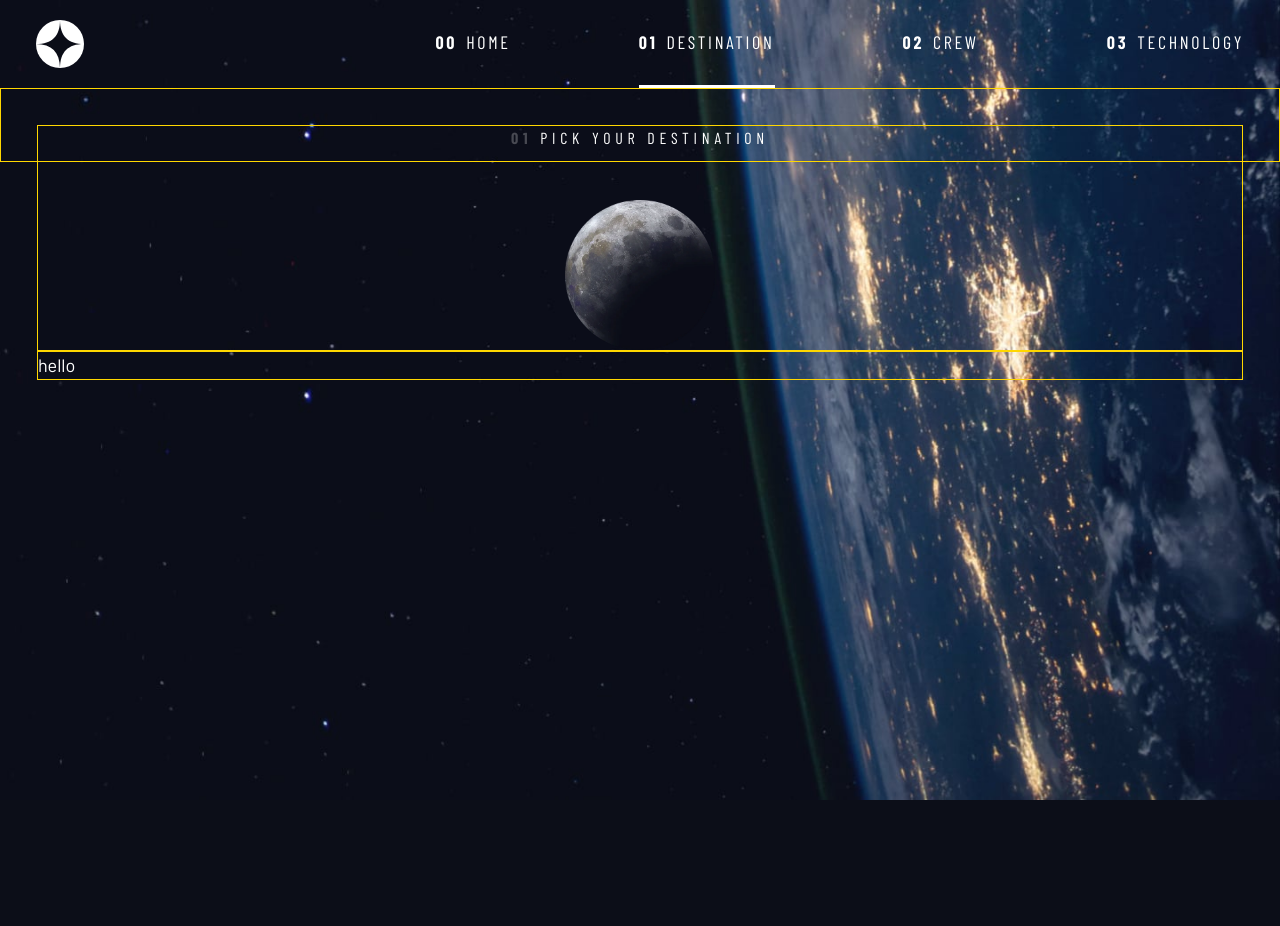
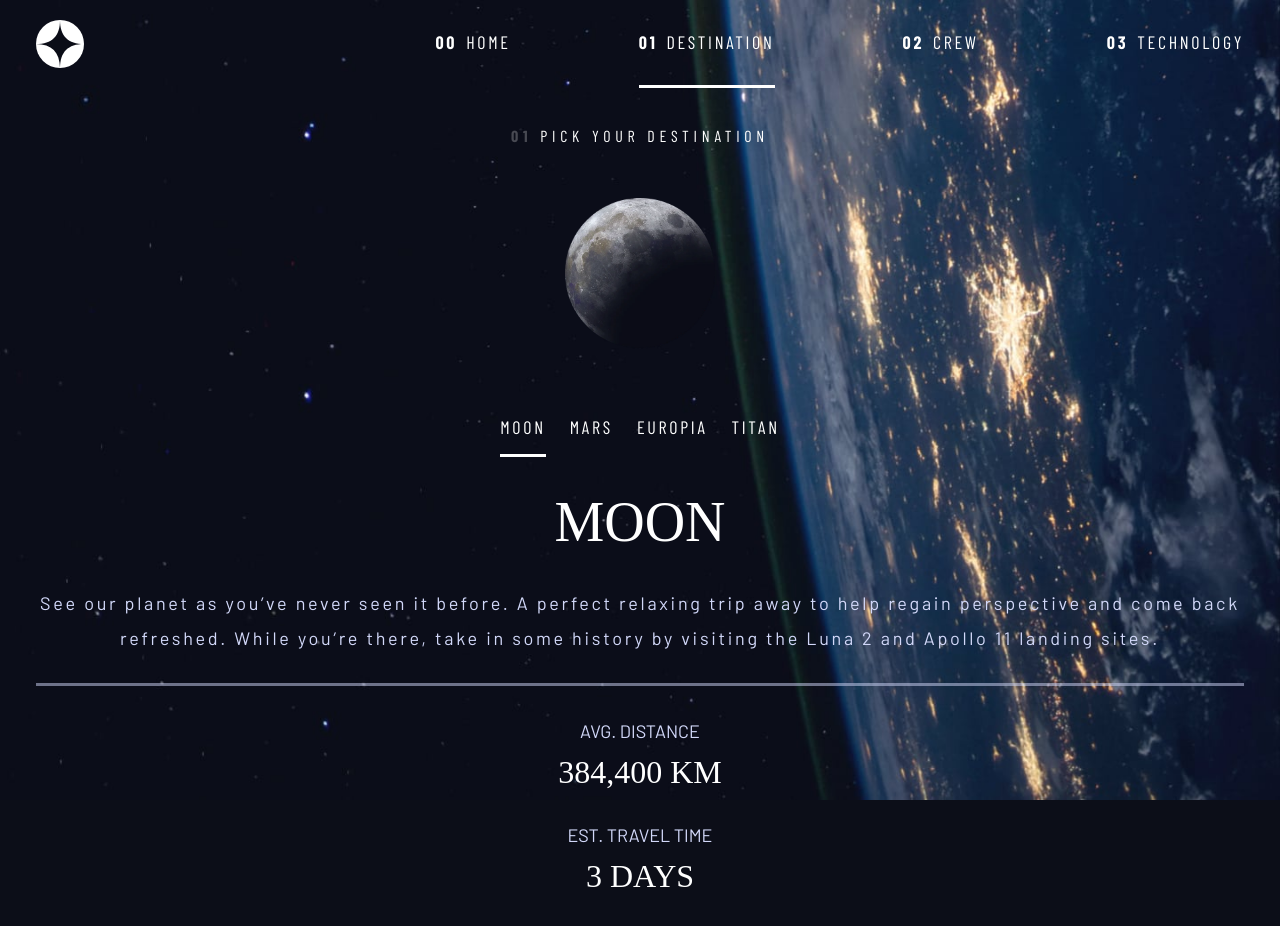
Before and after one commit to sanjeevshah1/Space-Travel, a React (Vite) app: page /destination in a window 1280 px wide. Shown: the top 926 px of the page. Before the commit the page ends 800 px from the top, so only its background shows below. Built offline with nearby package versions, Linux system fonts and the light colour scheme; a web font is replaced by a local one.

Commit message:
destinations page

```diff
--- a/src/App.css
+++ b/src/App.css
@@ -375,12 +375,12 @@ select {
 }
 
 .destination{
-  border: 1px solid gold;
+
   height: 0.65vh;
   padding: 2em;
 }
 .pick-div{
-  border: 1px solid gold;
+
 }
 .pick-div p{
   font-size: 1rem;
@@ -391,15 +391,44 @@ select {
   aspect-ratio: 1;
   margin-inline: auto;
   margin-top: 50px;
+  margin-bottom: 50px;
 }
 .nav-div{
-  border: 1px solid gold;
+
 }
 
+.planet-nav {
+  width: max-content;
+  --gap: 1.5rem;
+  --underline-gap: 1rem;
+  list-style: none;
+  padding: 0;
+  margin-inline:auto;
+}
+
+.planet-nav a {
+  text-decoration: none;
+}
+.planet-content{
+  margin-top: 2rem;
+  padding-bottom: 3rem;
+}
+.planet-content > p{
+  padding-bottom: 1.5em;
+  line-height: 2.2rem;
+  border-bottom: 3px solid hsl( var(--clr-light) /0.5 );
+}
+.distance :first-child{
+  margin-bottom: 10px;
+}
+.time :first-child{
+  margin-bottom: 10px;
+}
 /* Crew Page CSS */
 .crew-page{
   background-image:url("./../src/assets/crew/background-crew-mobile.jpg");
-  background-size: cover ;
+  background-size: contain ;
+  background-repeat: repeat-y;
   background-position: center;
   min-height: 100vh;
 }
--- a/src/Components/Header.tsx
+++ b/src/Components/Header.tsx
@@ -68,7 +68,7 @@ const Header: React.FC = () => {
               <li>
                 <NavLink to="/" aria-selected={true} state={{page: "home"}}
                 end
-                 className={({isActive}) => {console.log(isActive)
+                 className={({isActive}) => {
                   return `ff-sans-cond uppercase text-white letter-spacing-2 ${isActive ? "active" : ""}`
                  }}>
                 <span>00</span>Home
@@ -76,7 +76,7 @@ const Header: React.FC = () => {
               </li>
               <li>
                 <NavLink to="destination" state={{page: "destination"}}
-                className={({isActive}) => {console.log(isActive)
+                className={({isActive}) => {
                   return `ff-sans-cond uppercase text-white letter-spacing-2 ${isActive ? "active" : ""}`
                  }}>
                 <span>01</span>Destination
@@ -84,7 +84,7 @@ const Header: React.FC = () => {
               </li>
               <li>
                 <NavLink to="crew" state={{page: "crew"}}
-                className={({isActive}) => {console.log(isActive)
+                className={({isActive}) => {
                   return `ff-sans-cond uppercase text-white letter-spacing-2 ${isActive ? "active" : ""}`
                  }}>
                 <span>02</span>Crew
@@ -92,7 +92,7 @@ const Header: React.FC = () => {
               </li>
               <li>
                 <NavLink to="technology" state={{page: "technology"}}
-                className={({isActive}) => {console.log(isActive)
+                className={({isActive}) => {
                   return `ff-sans-cond uppercase text-white letter-spacing-2 ${isActive ? "active" : ""}`
                  }}>
                 <span>03</span>Technology
--- a/src/Pages/Destination.tsx
+++ /dev/null
@@ -1,16 +0,0 @@
-import moon from "./../assets/destination/image-moon.webp"
-const Destination = () => {
-  return (
-    <div className="destination">
-      <div className="pick-div">
-        <p className="numbered-title"><span>01</span>Pick your destination</p>
-        <img src={moon} alt="moon-image" />
-      </div>
-      <div className="nav-div">
-hello
-      </div>
-    </div>
-  )
-}
-
-export default Destination
--- /dev/null
+++ b/src/Pages/Destination/Destination.tsx
@@ -0,0 +1,63 @@
+import moon from "./../../assets/destination/image-moon.webp"
+import data from "../../data";
+import { planetType } from "../../types";
+import { NavLink, Outlet} from "react-router-dom";
+const Destination = () => {
+  const planets:planetType[] = data.destinations;
+  return (
+    <div className="destination">
+      <div className="pick-div">
+        <p className="numbered-title"><span>01</span>Pick your destination</p>
+        <img src={moon} alt="moon-image" />
+      </div>
+      <div className="nav-div">
+        <nav  className="">
+            <ul className="planet-nav underline-indicators flex">
+              <li>
+                <NavLink to="."
+                state={{page:"destination" }}
+                aria-selected={true}
+                rel="path"
+                end
+                 className={({isActive}) => {
+                  return `ff-sans-cond uppercase text-white letter-spacing-2 ${isActive ? "active" : ""}`
+                 }}>
+                Moon
+                </NavLink>
+              </li>
+              <li>
+                <NavLink to="mars"
+                 state={{page:"destination"}}
+                className={({isActive}) => {
+                  return `ff-sans-cond uppercase text-white letter-spacing-2 ${isActive ? "active" : ""}`
+                 }}>
+                Mars
+                </NavLink>
+              </li>
+              <li>
+                <NavLink to="europia"
+                 state={{page:"destination"}}
+                className={({isActive}) => {
+                  return `ff-sans-cond uppercase text-white letter-spacing-2 ${isActive ? "active" : ""}`
+                 }}>
+                Europia
+                </NavLink>
+              </li>
+              <li>
+                <NavLink to="titan"
+                 state={{page:"destination"}}
+                className={({isActive}) => {
+                  return `ff-sans-cond uppercase text-white letter-spacing-2 ${isActive ? "active" : ""}`
+                 }}>
+                Titan
+                </NavLink>
+              </li>
+            </ul>
+        </nav>
+      </div>
+      <Outlet context={planets}/>
+    </div>
+  )
+}
+
+export default Destination
--- /dev/null
+++ b/src/Pages/Destination/Europia.tsx
@@ -0,0 +1,22 @@
+import {useOutletContext } from "react-router-dom";
+import { planetType } from "../../types";
+const Europia = () => {
+    const planets:planetType[] = useOutletContext()
+    const planet:planetType = planets[2];
+  return (
+    <div className="planet-content flow text-center">
+        <h2 className="uppercase fs-700 ff-serif">{planet.name}</h2>
+        <p className="fs-400 letter-spacing-2 text-accent">{planet.description}</p>
+        <div className="distance">
+            <p className="fs-400 uppercase text-accent">AVG. DISTANCE</p>
+            <p className="fs-600 ff-serif uppercase">{planet.distance}</p>
+        </div>
+        <div className="time">
+            <p className="fs-400 uppercase text-accent">EST. travel time</p>
+            <p className="fs-600 ff-serif uppercase">{planet.travel}</p>
+        </div>
+    </div>
+  )
+}
+
+export default Europia
--- /dev/null
+++ b/src/Pages/Destination/Mars.tsx
@@ -0,0 +1,22 @@
+import {useOutletContext } from "react-router-dom";
+import { planetType } from "../../types";
+const Mars = () => {
+    const planets:planetType[] = useOutletContext()
+    const planet:planetType = planets[1];
+  return (
+    <div className="planet-content flow text-center">
+        <h2 className="uppercase fs-700 ff-serif">{planet.name}</h2>
+        <p className="fs-400 letter-spacing-2 text-accent">{planet.description}</p>
+        <div className="distance">
+            <p className="fs-400 uppercase text-accent">AVG. DISTANCE</p>
+            <p className="fs-600 ff-serif uppercase">{planet.distance}</p>
+        </div>
+        <div className="time">
+            <p className="fs-400 uppercase text-accent">EST. travel time</p>
+            <p className="fs-600 ff-serif uppercase">{planet.travel}</p>
+        </div>
+    </div>
+  )
+}
+
+export default Mars
--- /dev/null
+++ b/src/Pages/Destination/Moon.tsx
@@ -0,0 +1,22 @@
+import {useOutletContext } from "react-router-dom";
+import { planetType } from "../../types";
+const Moon = () => {
+    const planets:planetType[] = useOutletContext()
+    const planet:planetType = planets[0];
+  return (
+    <div className="planet-content flow text-center">
+        <h2 className="uppercase fs-700 ff-serif">{planet.name}</h2>
+        <p className="fs-400 letter-spacing-2 text-accent">{planet.description}</p>
+        <div className="distance">
+            <p className="fs-400 uppercase text-accent">AVG. DISTANCE</p>
+            <p className="fs-600 ff-serif uppercase">{planet.distance}</p>
+        </div>
+        <div className="time">
+            <p className="fs-400 uppercase text-accent">EST. travel time</p>
+            <p className="fs-600 ff-serif uppercase">{planet.travel}</p>
+        </div>
+    </div>
+  )
+}
+
+export default Moon
--- /dev/null
+++ b/src/Pages/Destination/Titan.tsx
@@ -0,0 +1,22 @@
+import {useOutletContext } from "react-router-dom";
+import { planetType } from "../../types";
+const Titan = () => {
+    const planets:planetType[] = useOutletContext()
+    const planet:planetType = planets[3];
+  return (
+    <div className="planet-content flow text-center">
+        <h2 className="uppercase fs-700 ff-serif">{planet.name}</h2>
+        <p className="fs-400 letter-spacing-2 text-accent">{planet.description}</p>
+        <div className="distance">
+            <p className="fs-400 uppercase text-accent">AVG. DISTANCE</p>
+            <p className="fs-600 ff-serif uppercase">{planet.distance}</p>
+        </div>
+        <div className="time">
+            <p className="fs-400 uppercase text-accent">EST. travel time</p>
+            <p className="fs-600 ff-serif uppercase">{planet.travel}</p>
+        </div>
+    </div>
+  )
+}
+
+export default Titan
--- a/src/main.tsx
+++ b/src/main.tsx
@@ -4,9 +4,13 @@ import App from './App.tsx'
 import Home from './Pages/Home.tsx'
 import './index.css'
 import { BrowserRouter, Routes, Route } from 'react-router-dom'
-import Destination from './Pages/Destination.tsx'
+import Destination from './Pages/Destination/Destination.tsx'
 import Crew from './Pages/Crew.tsx'
 import Technology from './Pages/Technology.tsx'
+import Moon from './Pages/Destination/Moon.tsx'
+import Mars from './Pages/Destination/Mars.tsx'
+import Europia from './Pages/Destination/Europia.tsx'
+import Titan from './Pages/Destination/Titan.tsx'
 
 ReactDOM.createRoot(document.getElementById('root')!).render(
   <React.StrictMode>
@@ -15,7 +19,13 @@ ReactDOM.createRoot(document.getElementById('root')!).render(
         <Route path='/' element = {<App />}>
           <Route index element = {<Home/>}/>
           <Route path='home' element = {<Home/>}/>
-          <Route path='destination' element = {<Destination/>}/>
+          <Route path='destination' element = {<Destination/>}>
+            <Route index element={<Moon/>}/>
+            <Route path='moon' element={<Moon/>}/>
+            <Route path='mars' element={<Mars/>}/>
+            <Route path='europia' element={<Europia/>}/>
+            <Route path='titan' element={<Titan/>}/>
+          </Route>
           <Route path='crew' element = {<Crew/>}/>
           <Route path='technology' element = {<Technology/>}/>
         </Route>
--- /dev/null
+++ b/src/types.ts
@@ -0,0 +1,10 @@
+export type planetType = {
+    name: string;
+    images: {
+          png: string;
+          webp:string;
+        },
+    description: string;
+    distance:string;
+    travel: string;
+}
```
